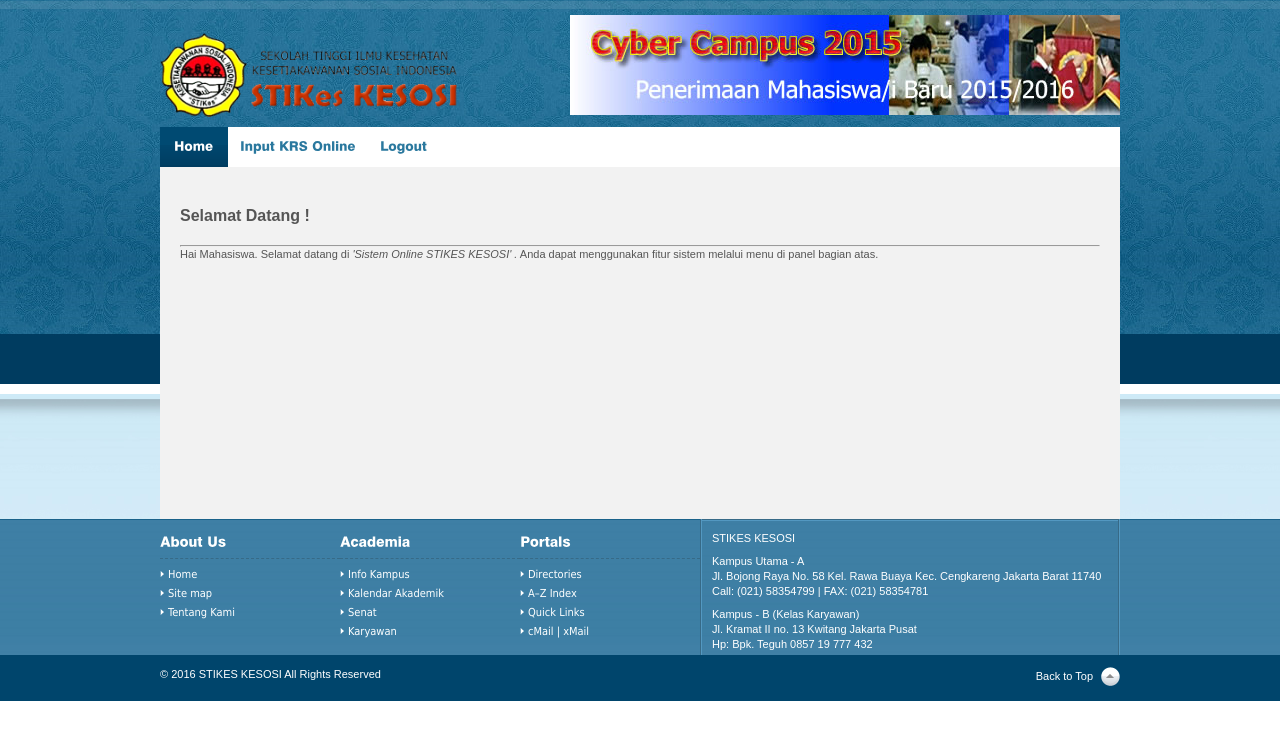
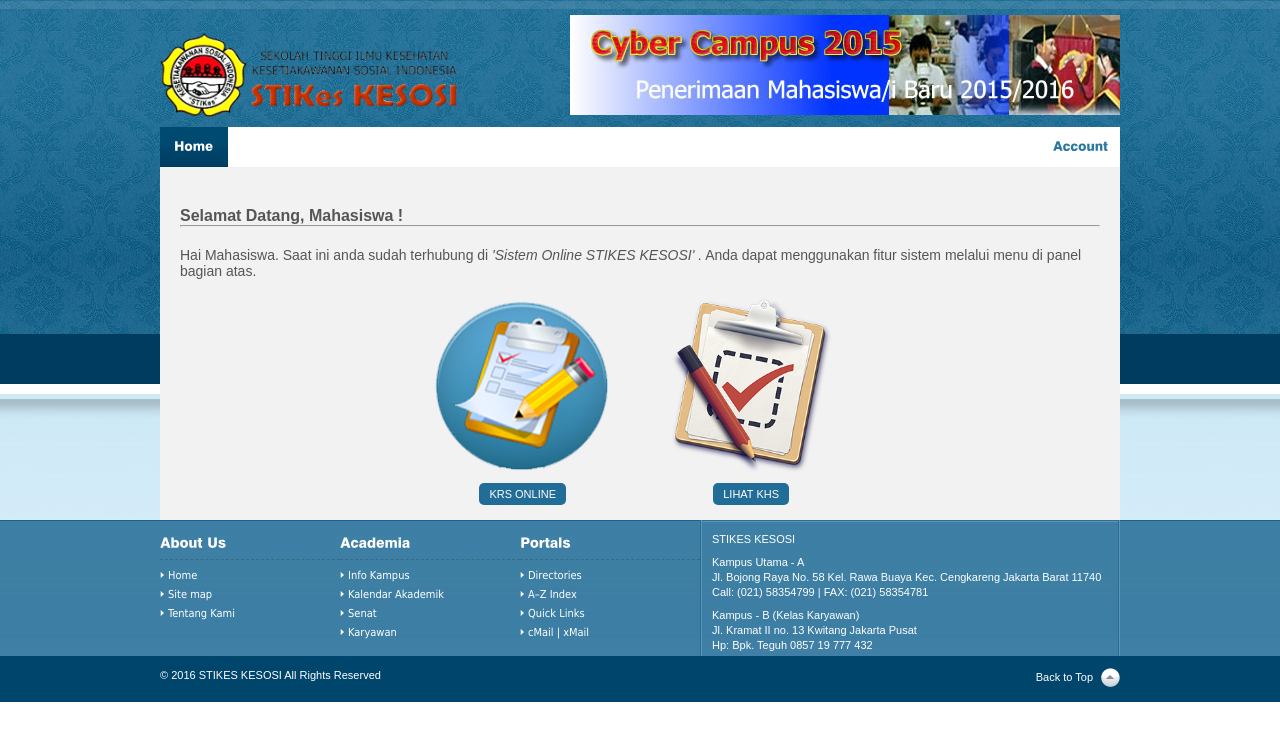
Before and after one commit to aleeas/kesosi_lp, a CodeIgniter app: page /campus_ci_version/index.php/auth/userpanel in a window 1280 px wide. Shown: the top 741 px of the page. Run offline with CodeIgniter, Linux system fonts and the light colour scheme; some libraries are stand-ins or nearby versions.

Commit message:
add icon mahasiswa dashboard

```diff
--- a/application/views/header/menu-nav-mahasiswa.php
+++ b/application/views/header/menu-nav-mahasiswa.php
@@ -1,7 +1,14 @@
 <div id="nav">
       <ul>
         <li><a href="<?php echo site_url("auth/userpanel");?>" class="<?php if($this->uri->uri_string() == 'auth/userpanel') { echo 'active'; } ?>">Home</a></li>
-        <li><a href="<?php echo site_url("mahasiswa/krs");?>" class="<?php if($this->uri->uri_string() == 'mahasiswa/krs') { echo 'active'; } ?>">Input KRS Online</a></li>
-        <li><a href="<?php echo site_url("auth");?>" ">Logout</a></li>
+        <!-- <li><a href="<?php echo site_url("mahasiswa/krs");?>" class="<?php if($this->uri->uri_string() == 'mahasiswa/krs') { echo 'active'; } ?>">Input KRS Online</a></li>
+        <li><a href="<?php echo site_url("mahasiswa/khs");?>" class="<?php if($this->uri->uri_string() == 'mahasiswa/krs') { echo 'active'; } ?>">Lihat KHS</a></li>   -->
+        <li style="float:right" class="acc-menu">
+        	<a href="javascript:;">Account</a>
+			<ul>
+				<li><a href="#">My Account</a></li>
+				<li><a href="<?php echo site_url("auth");?>">Logout</a></li>
+			</ul>
+        </li>
       </ul>
     </div>
--- a/application/views/mahasiswa/dashboard.php
+++ b/application/views/mahasiswa/dashboard.php
@@ -9,9 +9,13 @@
     <!--content area -->
     <div id="content">
 		<div class="wrapper-board">
-            <div class="header-detail"><strong>Selamat Datang !</strong></div>
-            <hr/>
-            <p>Hai <span class="black-text">Mahasiswa</span>. Selamat datang di <em>'Sistem Online STIKES KESOSI' .</em> Anda dapat menggunakan fitur sistem melalui menu di panel bagian atas.  </p>
+            <div class="header-detail"><strong>Selamat Datang, Mahasiswa !</strong><hr/></div>
+
+            <div class="sub-header-detail">Hai <span class="black-text">Mahasiswa</span>. Saat ini anda sudah terhubung di <em>'Sistem Online STIKES KESOSI' .</em> Anda dapat menggunakan fitur sistem melalui menu di panel bagian atas.  </div>
+            <ul class="icon-mhs">
+            	<li><img src="<?php echo base_url("assets/images/icon/icon-krs.png"); ?>"><br><br><a href="" class="btn btn-mhs">KRS ONLINE</a></li>
+            	<li><img src="<?php echo base_url("assets/images/icon/icon-khs.png"); ?>"><br><br><a href="" class="btn btn-mhs">LIHAT KHS</a></li>
+            </ul>
         </div>
     </div>
    </div>
--- a/assets/css/style.css
+++ b/assets/css/style.css
@@ -2047,3 +2047,28 @@ input[type="submit"]:hover {
     padding: 20px;
     min-height: 39vh;
 }
+ul.icon-mhs{
+	width: 50%;
+	margin: auto;
+}
+
+ul.icon-mhs li{
+	width: 49%;
+	display: inline-block;
+	text-align: center;
+}
+ul.icon-mhs li img{
+	width: 175px;
+	min-height: 175px;
+	max-height: 175px;
+}
+.btn.btn-mhs{
+	background: #216d98;
+    padding: 5px 10px;
+    border-radius: 5px;
+    color: #fff;
+}
+
+#nav li.acc-menu:hover ul {
+	left:-95px;
+}
```
Also changed, not shown: assets/images/icon/icon-khs.png (added), assets/images/icon/icon-krs.png (added), assets/images/icon/krs.png (added), assets/images/icon/kualitas-terbaik.png (added), assets/images/icon/nilai.png (added).
